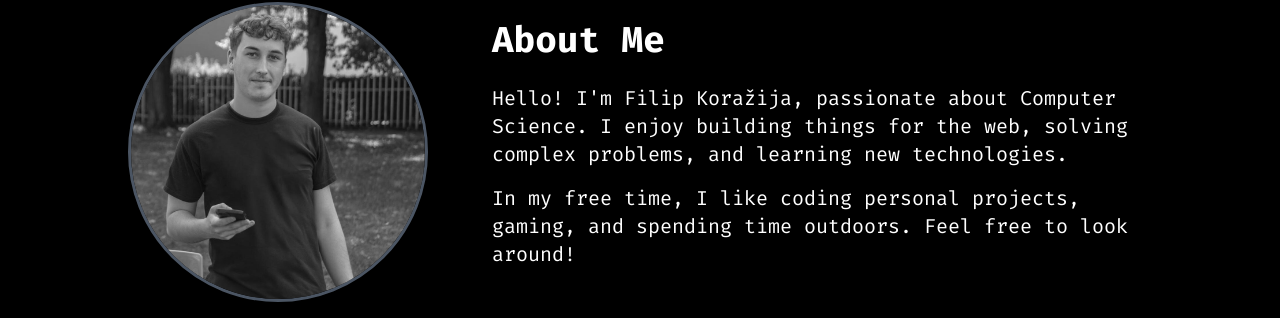
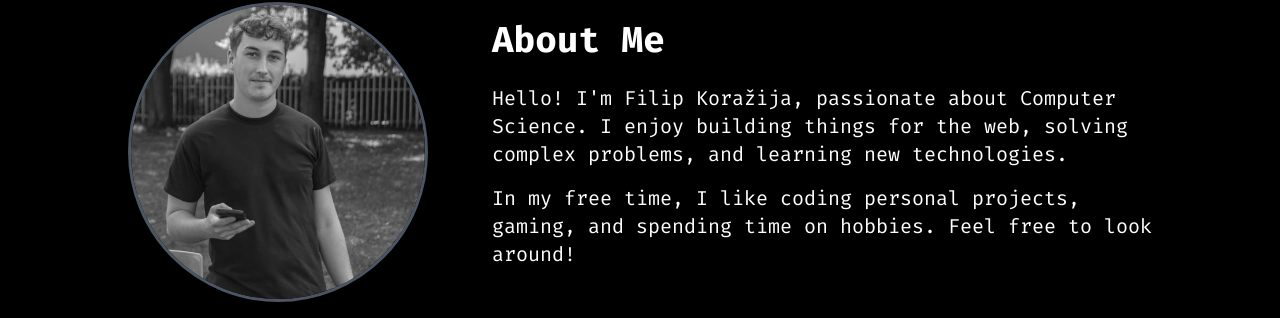
Before and after one commit to filipkorazija/Portfolio, a Next.js app: page / in a window 1280 px wide. Shown: the part 1048-1366 px from the top of the page. Built offline with nearby package versions, Linux system fonts and the light colour scheme.

Commit message:
fix: Correct typo in Projects section

```diff
--- a/src/components/About.tsx
+++ b/src/components/About.tsx
@@ -34,7 +34,7 @@ const AboutSection: React.FC = () => {
             I enjoy building things for the web, solving complex problems, and learning new technologies.
           </p>
           <p className={styles.paragraph}>
-            In my free time, I like coding personal projects, gaming, and spending time outdoors.
+            In my free time, I like coding personal projects, gaming, and spending time on hobbies.
             Feel free to look around!
           </p>
           {/* Add more paragraphs or details as needed */}
```
